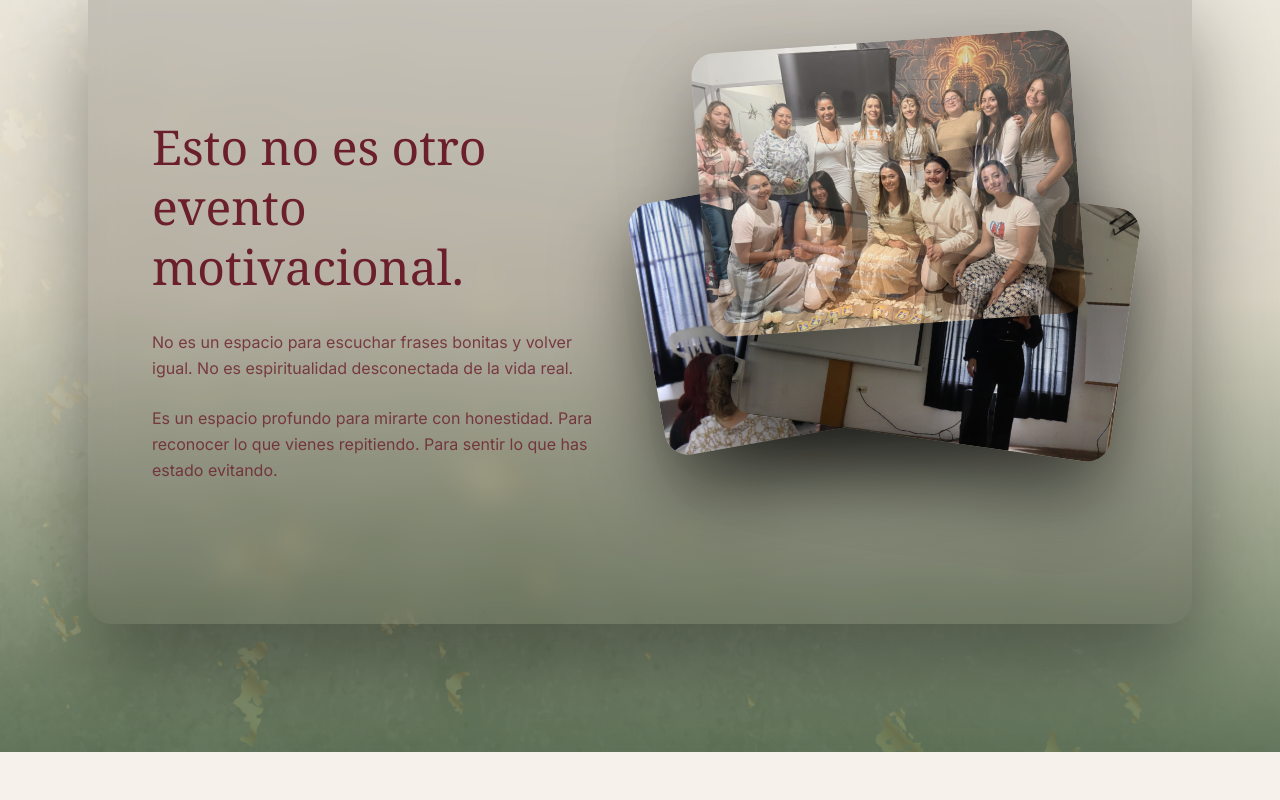
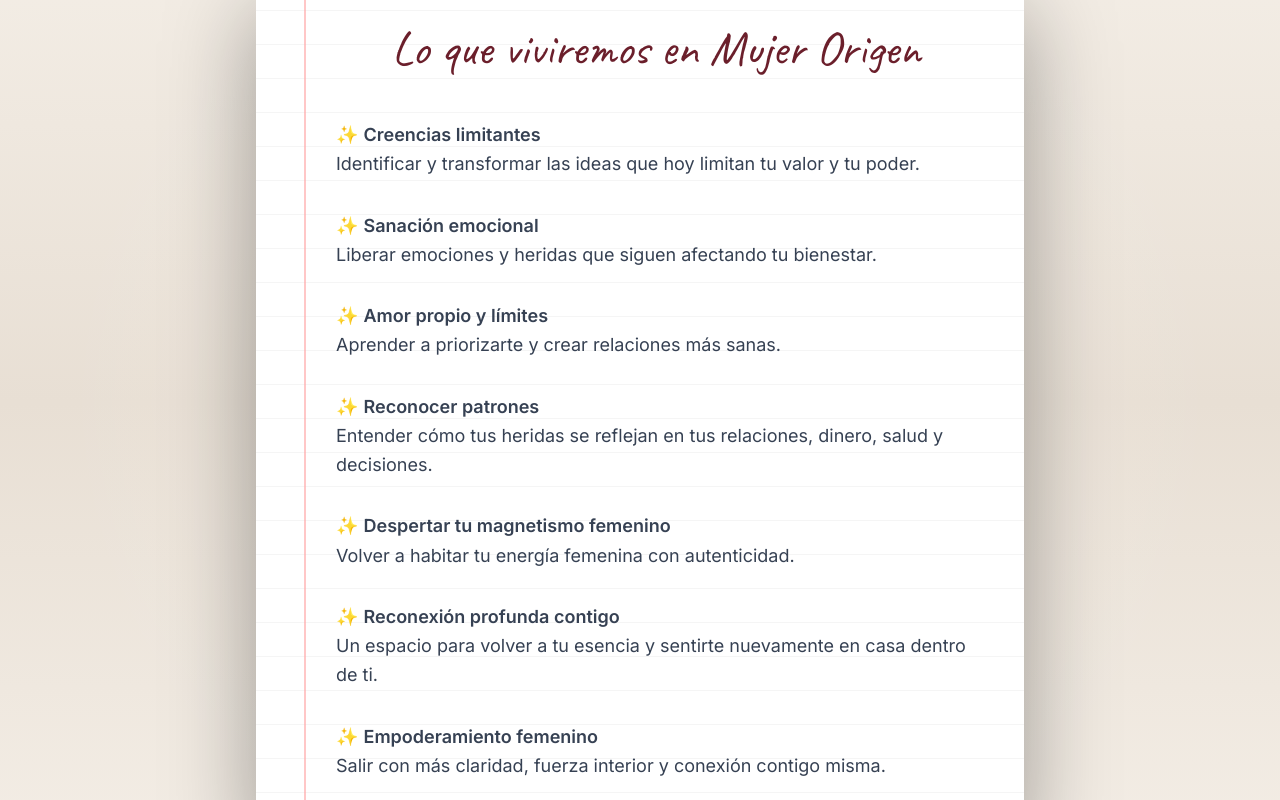
Before and after one commit to danineirac/mujerorigen, a React (Vite) app: page / in a window 1280 px wide. Shown: the part 2020-2820 px from the top of the page. Built offline with nearby package versions, Linux system fonts and the light colour scheme.

Commit message:
Sección experiencia  diseñada.

```diff
--- a/index.html
+++ b/index.html
@@ -4,6 +4,7 @@
     <meta charset="UTF-8" />
     <link rel="icon" type="image/x-icon" sizes="32x32" href="/favicon.ico">
     <link href="https://fonts.googleapis.com/css2?family=Playfair+Display:wght@400;600;700&family=Inter:wght@300;400;500;600&display=swap" rel="stylesheet">
+    <link href="https://fonts.googleapis.com/css2?family=Caveat:wght@400;600&display=swap" rel="stylesheet">
     <meta name="viewport" content="width=device-width, initial-scale=1.0" />
     <meta property="og:title" content="Mujer Origen | Evento transformador para mujeres">
     <meta property="og:description" content="Un espacio profundo para sanar heridas emocionales, reconectar contigo y volver a tu poder femenino. 11 de abril en Paipa Boyacá.">
--- /dev/null
+++ b/src/components/sections/Experiencia.jsx
@@ -0,0 +1,69 @@
+
+export default function Experiencia() {
+  return (
+    <section className="w-full py-32 bg-gradient-to-b from-[#F6F1EA] via-[#E8DFD4] to-[#f4eee629] flex justify-center relative overflow-hidden">
+
+      {/* textura suave */}
+      <div className="absolute inset-0 opacity-20 bg-[radial-gradient(circle_at_center,#ffffff,transparent_70%)]"></div>
+
+      {/* carta */}
+      <div className="relative carta-anim max-w-3xl w-full mx-6 bg-white rounded-md shadow-[0_35px_90px_rgba(0,0,0,0.35)] p-12">
+
+        {/* rayas cuaderno */}
+        <div className="absolute inset-0 pointer-events-none opacity-40 bg-[repeating-linear-gradient(to_bottom,#e6e6e6_0px,#e6e6e6_1px,transparent_1px,transparent_34px)]"></div>
+
+        {/* linea roja margen */}
+        <div className="absolute top-0 bottom-0 left-12 w-[2px] bg-red-300 opacity-60"></div>
+
+        <div className="relative z-10 pl-8">
+
+          <h2 className="text-4xl md:text-5xl text-[#6B1F2B] mb-12 text-center font-[Caveat]">
+            Lo que viviremos en Mujer Origen
+          </h2>
+
+          <div className="space-y-8 text-gray-700 leading-relaxed text-lg">
+
+            <p>
+              ✨ <strong>Creencias limitantes</strong><br/>
+              Identificar y transformar las ideas que hoy limitan tu valor y tu poder.
+            </p>
+
+            <p>
+              ✨ <strong>Sanación emocional</strong><br/>
+              Liberar emociones y heridas que siguen afectando tu bienestar.
+            </p>
+
+            <p>
+              ✨ <strong>Amor propio y límites</strong><br/>
+              Aprender a priorizarte y crear relaciones más sanas.
+            </p>
+
+            <p>
+              ✨ <strong>Reconocer patrones</strong><br/>
+              Entender cómo tus heridas se reflejan en tus relaciones, dinero, salud y decisiones.
+            </p>
+
+            <p>
+              ✨ <strong>Despertar tu magnetismo femenino</strong><br/>
+              Volver a habitar tu energía femenina con autenticidad.
+            </p>
+
+            <p>
+              ✨ <strong>Reconexión profunda contigo</strong><br/>
+              Un espacio para volver a tu esencia y sentirte nuevamente en casa dentro de ti.
+            </p>
+
+            <p>
+              ✨ <strong>Empoderamiento femenino</strong><br/>
+              Salir con más claridad, fuerza interior y conexión contigo misma.
+            </p>
+
+          </div>
+
+        </div>
+
+      </div>
+
+    </section>
+  )
+}
--- a/src/index.css
+++ b/src/index.css
@@ -88,3 +88,20 @@ html {
 .breathing-btn {
   animation: breathing 1.2s ease-in-out infinite;
 }
+
+/*Letra pegada estilo carta*/
+
+@keyframes cartaAppear {
+  0% {
+    opacity: 0;
+    transform: translateY(60px) rotate(-1deg);
+  }
+  100% {
+    opacity: 1;
+    transform: translateY(0) rotate(0deg);
+  }
+}
+
+.carta-anim {
+  animation: cartaAppear 1.2s ease forwards;
+}
--- a/src/pages/Home.jsx
+++ b/src/pages/Home.jsx
@@ -1,5 +1,3 @@
-
-
 import Navbar from "../components/layout/Navbar"
 import Hero from "../components/sections/Hero"
 import Identificacion from "../components/sections/Identificacion"
@@ -11,6 +9,7 @@ import PerfilEvento from "../components/sections/PerfilEvento"
 import DetallesEvento from "../components/sections/DetallesEvento"
 import Inversion from "../components/sections/Inversion"
 import LobaSection from "../components/sections/LobaSection"
+import Experiencia from "../components/sections/Experiencia"
 import Footer from "../components/layout/Footer"
 
 export default function Home() {
@@ -19,14 +18,15 @@ export default function Home() {
       <Navbar />
       <Hero />
       <Identificacion />
+      <Experiencia />
       <QuiebrePatron />
+
       <DetallesEvento />
       <Inversion />
       <Transformacion />
       <Metodo />
       <SobreDanna />
       <PerfilEvento />
-
       <LobaSection />
       <Footer />
     </>
```
